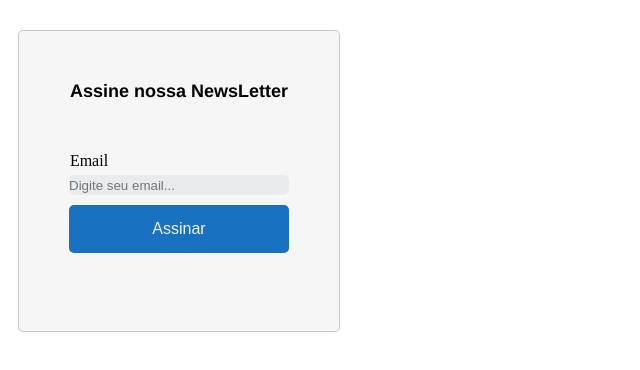
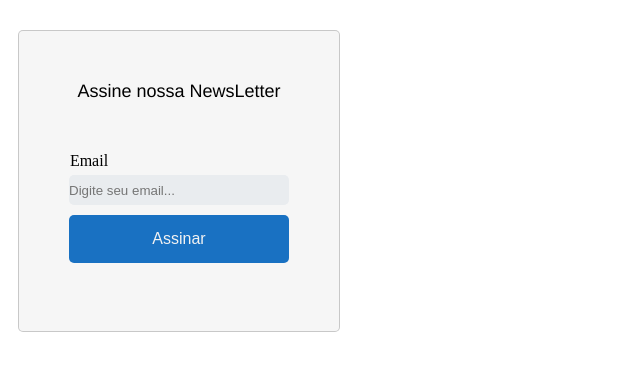
Before and after one commit to JuniorSantos05/M1-S2-16, a plain HTML site: page index.html in a window 1280 px wide. Shown: the whole page, without its empty margins (0-640 px from the left). Drawn offline with Linux system fonts and the light colour scheme.

Commit message:
modifiquei o height do email

```diff
--- a/style.css
+++ b/style.css
@@ -3,9 +3,6 @@
     padding: 0;
     box-sizing: border-box;
 }
-
-
-
 
 .container {
     border: 1px solid rgba(148, 148, 148, 0.466);
@@ -22,7 +19,7 @@
     padding: 10px;
     margin: 15px 0 30px 0;
     font-size: 18px;
-    font-weight: 600;
+    font-weight: 100;
     font-family: 'Franklin Gothic Medium', 'Arial Narrow', Arial, sans-serif;
 }
 
@@ -32,7 +29,7 @@
     padding: 0;
     margin: 5px 20px 0 20px ;
     width: 220px;
-    height: 20px;
+    height: 30px;
     text-align: left;
     background-color: #E9ECEF;
 
```
